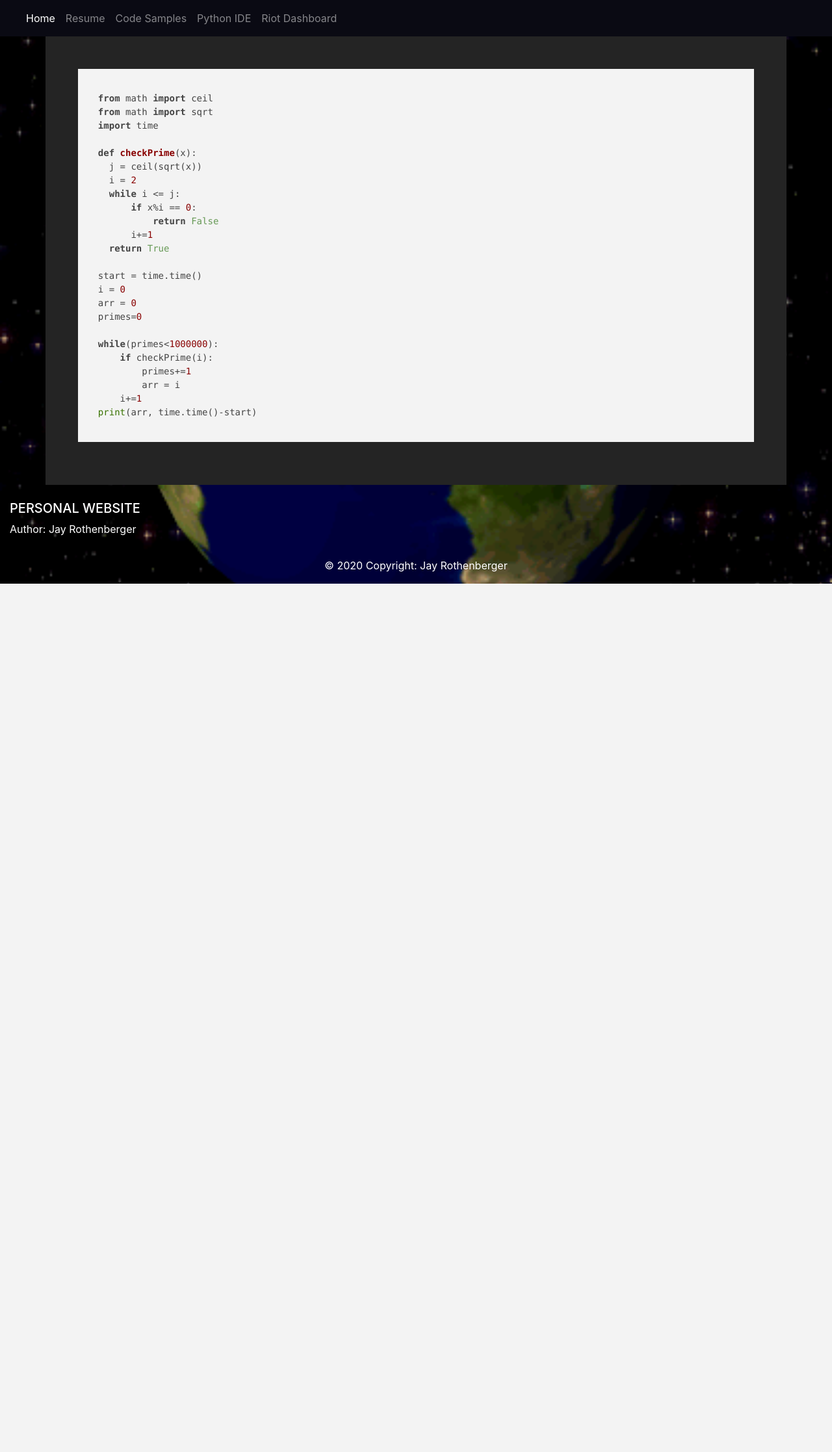
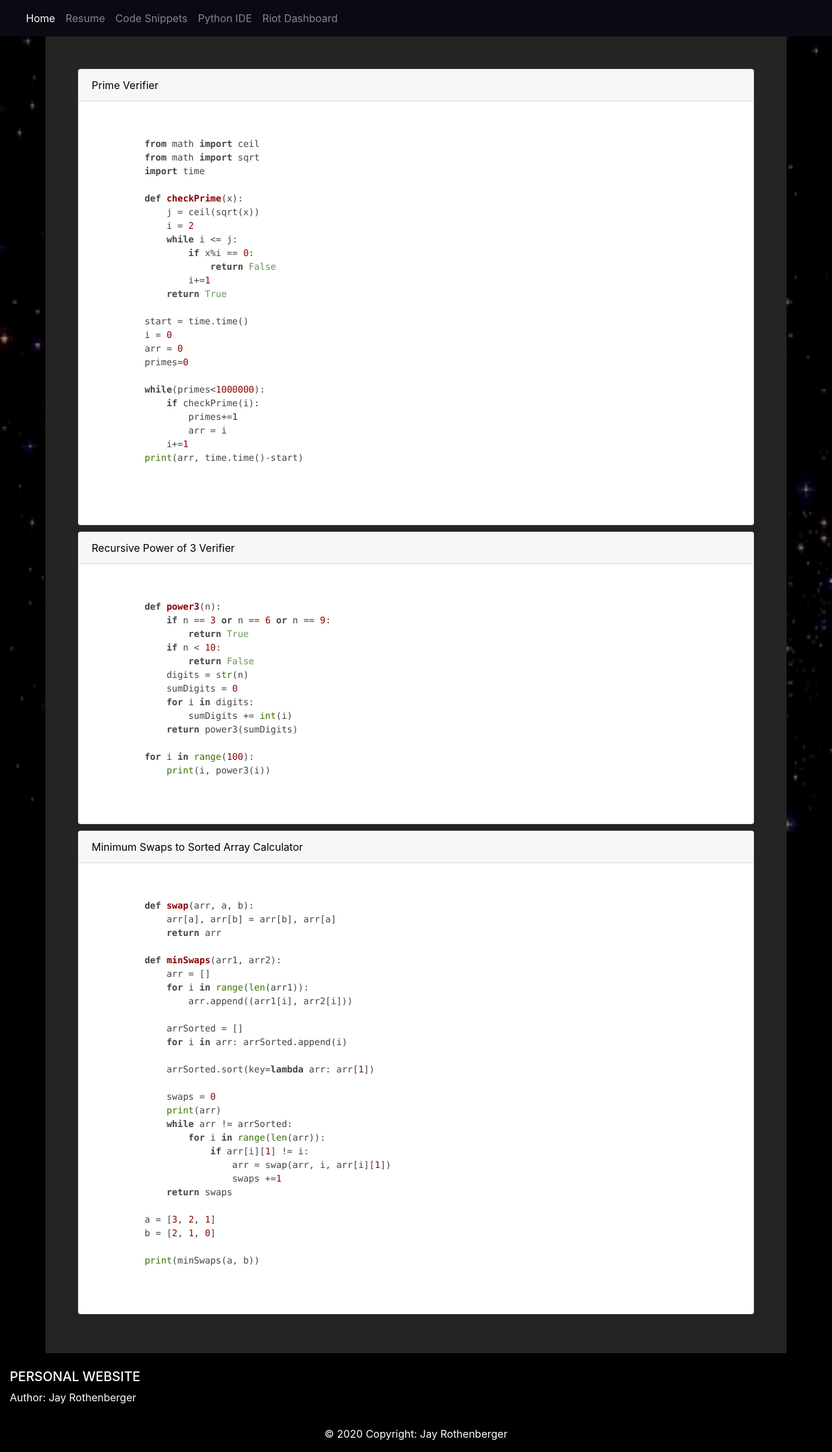
Before and after one commit to JayRothenberger/Personal-Website, a Django app: page /codeSamples/ in a window 1280 px wide. Shown: the whole page at 65% size. Before the commit the page ends 898 px from the top, so only its background shows below. Run offline with Django 3.2, Linux system fonts and the light colour scheme; some libraries are stand-ins or nearby versions.

Commit message:
patch notes 8.12.1
updating the code snippets page (renamed)
- added cards with titles
- added two more pieces of code I thought were cool

```diff
--- a/personal/templates/personal/base.html
+++ b/personal/templates/personal/base.html
@@ -45,7 +45,7 @@ html, body {
             <a class="nav-link" href="http://jayrothenberger.com/resume">Resume</a>
           </li>
           <li class="nav-item">
-              <a class="nav-link" href="http://jayrothenberger.com/codeSamples/">Code Samples</a>
+              <a class="nav-link" href="http://jayrothenberger.com/codeSamples/">Code Snippets</a>
           </li>
         <li class="nav-item">
             <a class="nav-link" href="http://jayrothenberger.com/ide">Python IDE</a>
--- a/personal/templates/personal/codeSamples.html
+++ b/personal/templates/personal/codeSamples.html
@@ -6,7 +6,20 @@
 
 {% block content %}
 <script>hljs.initHighlightingOnLoad();</script>
-<pre><code class="python">
+<style>
+    .card{
+
+        margin-bottom: 10 !important;
+
+    }
+
+</style>
+<div class="card">
+    <div class="card-header" style="color:black">
+        Prime Verifier
+    </div>
+    <div class="card-body">
+        <pre><code class="python" style="background-color: white">
         from math import ceil
         from math import sqrt
         import time
@@ -33,4 +46,64 @@
         print(arr, time.time()-start)
 
         </code></pre>
+    </div>
+</div>
+<div class="card">
+        <div class="card-header" style="color:black">
+            Recursive Power of 3 Verifier
+        </div>
+        <div class="card-body">
+            <pre><code class="python" style="background-color: white">
+        def power3(n):
+            if n == 3 or n == 6 or n == 9:
+                return True
+            if n < 10:
+                return False
+            digits = str(n)
+            sumDigits = 0
+            for i in digits:
+                sumDigits += int(i)
+            return power3(sumDigits)
+
+        for i in range(100):
+            print(i, power3(i))
+            </code></pre>
+        </div>
+    </div>
+    <div class="card">
+        <div class="card-header" style="color:black">
+            Minimum Swaps to Sorted Array Calculator
+        </div>
+        <div class="card-body">
+            <pre><code class="python" style="background-color: white">
+        def swap(arr, a, b):
+            arr[a], arr[b] = arr[b], arr[a]
+            return arr
+
+        def minSwaps(arr1, arr2):
+            arr = []
+            for i in range(len(arr1)):
+                arr.append((arr1[i], arr2[i]))
+
+            arrSorted = []
+            for i in arr: arrSorted.append(i)
+
+            arrSorted.sort(key=lambda arr: arr[1])
+
+            swaps = 0
+            print(arr)
+            while arr != arrSorted:
+                for i in range(len(arr)):
+                    if arr[i][1] != i:
+                        arr = swap(arr, i, arr[i][1])
+                        swaps +=1
+            return swaps
+
+        a = [3, 2, 1]
+        b = [2, 1, 0]
+
+        print(minSwaps(a, b))
+            </code></pre>
+        </div>
+    </div>
 {% endblock %}
```
Lines whose indentation alone changed are shown as unchanged.
